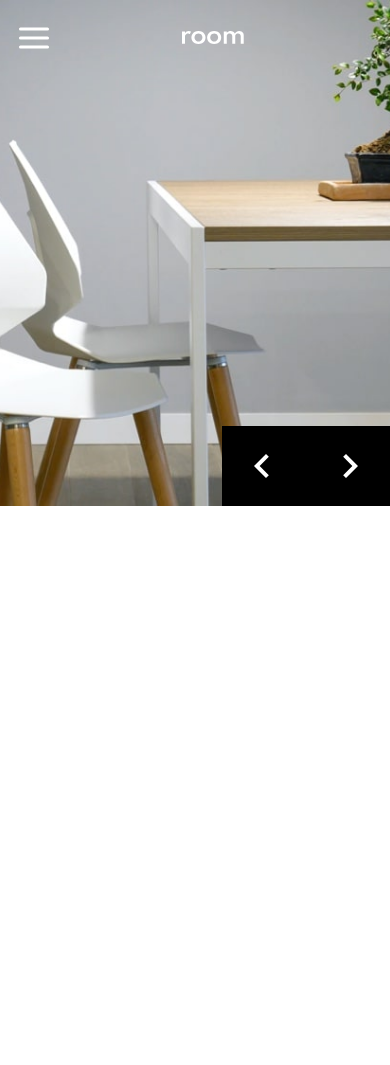
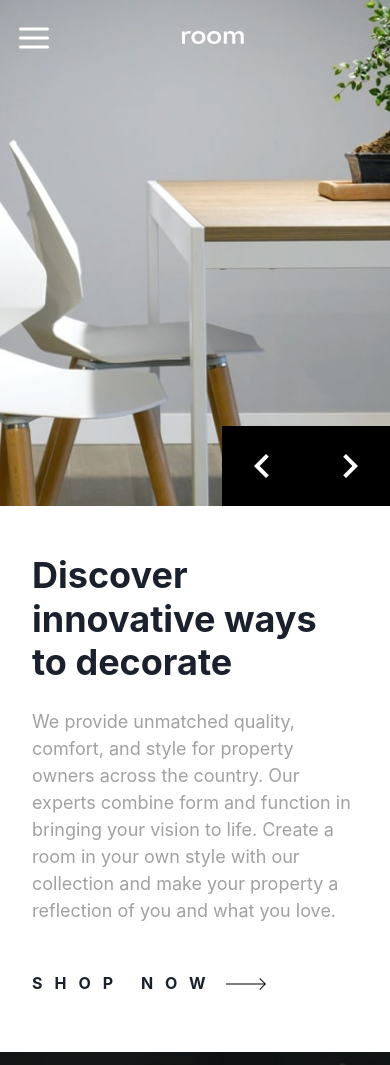
Before and after one commit to neildc14/Room-homepage, a React (Vite) app: page / in a window 390 px wide. Shown: the top 1065 px of the page. Before the commit the page ends 844 px from the top, so only its background shows below. Built offline with nearby package versions, Linux system fonts and the light colour scheme.

Commit message:
home components splitted into another components/ finished mobile view

```diff
--- /dev/null
+++ b/src/components/About.jsx
@@ -0,0 +1,45 @@
+import React from "react";
+import { Container, Box, Heading, Text, Image } from "@chakra-ui/react";
+import ImageAboutDark from "../assets/images/image-about-dark.jpg";
+import ImageAboutLight from "../assets/images/image-about-light.jpg";
+
+function About() {
+  return (
+    <Box mt={12}>
+      <Image
+        src={ImageAboutDark}
+        aria-label="About image"
+        mx={0}
+        width="100%"
+      />
+      <Container mt={12}>
+        <Box px={4}>
+          <Heading
+            as="h2"
+            fontSize="lg"
+            sx={{ letterSpacing: "7px", fontWeight: 600 }}
+          >
+            ABOUT OUR FURNITURE
+          </Heading>
+          <Text fontSize="lg" mt={6} color="brand.dark_grey">
+            Our multifunctional collection blends design and function to suit
+            your individual taste. Make each room unique, or pick a cohesive
+            theme that best express your interests and what inspires you. Find
+            the furniture pieces you need, from traditional to contemporary
+            styles or anything in between. Product specialists are available to
+            help you create your dream space.
+          </Text>
+        </Box>
+      </Container>
+      <Image
+        mt={10}
+        src={ImageAboutLight}
+        aria-label="About image"
+        mx={0}
+        width="100%"
+      />
+    </Box>
+  );
+}
+
+export default About;
--- /dev/null
+++ b/src/components/HeroFeatures.jsx
@@ -0,0 +1,77 @@
+import React from "react";
+import Header from "./layouts/Header";
+
+import { useSelector, useDispatch } from "react-redux";
+import { forward, backward } from "../redux/features/imageIndexSlice";
+
+//chakra
+import { Container, Box, ButtonGroup } from "@chakra-ui/react";
+import { ChevronLeftIcon, ChevronRightIcon } from "@chakra-ui/icons";
+
+import HeroImage1 from "../assets/images/desktop-image-hero-1.jpg";
+import HeroImage2 from "../assets/images/mobile-image-hero-2.jpg";
+import HeroImage3 from "../assets/images/mobile-image-hero-3.jpg";
+import ArrowButton from "./ArrowButton";
+
+function Hero() {
+  const carouselImages = [`${HeroImage1}`, `${HeroImage2}`, `${HeroImage3}`];
+  const index = useSelector((state) => state.imageIndex.index);
+  const dispatch = useDispatch();
+
+  const forwardFunc = () => {
+    dispatch(forward());
+  };
+
+  const backwardFunc = () => {
+    dispatch(backward());
+  };
+
+  return (
+    <React.Fragment>
+      <Box
+        height="60vh"
+        w={"100%"}
+        sx={{
+          backgroundImage: `url(${carouselImages[index]})`,
+          backgroundRepeat: "no-repeat",
+          backgroundPosition: "center center",
+          backgroundSize: "cover",
+        }}
+      >
+        <Container sx={{ height: "100%", position: "relative" }}>
+          <Header />
+          <ButtonGroup
+            bg="black"
+            display="inline-block"
+            sx={{ position: "absolute", bottom: 0, right: 0 }}
+          >
+            <ArrowButton carouselSlide={backwardFunc}>
+              <ChevronLeftIcon
+                color="white"
+                w={12}
+                h={14}
+                _hover={{
+                  color: "teal.300",
+                }}
+                _active={{ color: "black" }}
+              />
+            </ArrowButton>
+            <ArrowButton carouselSlide={forwardFunc}>
+              <ChevronRightIcon
+                color="white"
+                w={12}
+                h={14}
+                _hover={{
+                  color: "teal.300",
+                }}
+                _active={{ color: "black" }}
+              />
+            </ArrowButton>
+          </ButtonGroup>
+        </Container>
+      </Box>
+    </React.Fragment>
+  );
+}
+
+export default Hero;
--- /dev/null
+++ b/src/components/LongArrowIcon.jsx
@@ -0,0 +1,11 @@
+export default function LongArrowIcon() {
+  return (
+    <svg width="40" height="12" xmlns="http://www.w3.org/2000/svg">
+      <path
+        d="M34.05 0l5.481 5.527h.008v.008L40 6l-.461.465v.063l-.062-.001L34.049 12l-.662-.668 4.765-4.805H0v-1h38.206l-4.82-4.86L34.05 0z"
+        fill="#000"
+        fillRule="nonzero"
+      />
+    </svg>
+  );
+}
--- /dev/null
+++ b/src/components/ShopNow.jsx
@@ -0,0 +1,38 @@
+import React from "react";
+import { Container, Box, Button, Heading, Text } from "@chakra-ui/react";
+import LongArrowIcon from "./LongArrowIcon";
+
+function ShopNow() {
+  return (
+    <Container>
+      <Box mt={12} px={4}>
+        <Heading as="h1" size="2xl">
+          Discover innovative ways to decorate
+        </Heading>
+        <Text fontSize="lg" mt={6} color="brand.dark_grey">
+          We provide unmatched quality, comfort, and style for property owners
+          across the country. Our experts combine form and function in bringing
+          your vision to life. Create a room in your own style with our
+          collection and make your property a reflection of you and what you
+          love.
+        </Text>
+
+        <Button
+          variant="ghost"
+          ps={0}
+          mt={10}
+          sx={{
+            paddingRight: "40px",
+            letterSpacing: "12px",
+            fontWeight: 700,
+          }}
+          rightIcon={<LongArrowIcon />}
+        >
+          SHOP NOW
+        </Button>
+      </Box>
+    </Container>
+  );
+}
+
+export default ShopNow;
--- a/src/components/page/Home.jsx
+++ b/src/components/page/Home.jsx
@@ -1,72 +1,16 @@
 import React from "react";
-import Header from "../layouts/Header";
-import { useSelector, useDispatch } from "react-redux";
-import { forward, backward } from "../../redux/features/imageIndexSlice";
+import About from "../About";
+import ShopNow from "../ShopNow";
+import Hero from "../HeroFeatures";
 
-import { Container, Box, ButtonGroup } from "@chakra-ui/react";
-import { ChevronLeftIcon, ChevronRightIcon } from "@chakra-ui/icons";
-
-import HeroImage1 from "../../assets/images/desktop-image-hero-1.jpg";
-import HeroImage2 from "../../assets/images/mobile-image-hero-2.jpg";
-import HeroImage3 from "../../assets/images/mobile-image-hero-3.jpg";
-import ArrowButton from "../ArrowButton";
+import { Box } from "@chakra-ui/react";
 
 function Home() {
-  const carouselImages = [`${HeroImage1}`, `${HeroImage2}`, `${HeroImage3}`];
-  const index = useSelector((state) => state.imageIndex.index);
-  const dispatch = useDispatch();
-
-  const forwardFunc = () => {
-    dispatch(forward());
-  };
-
-  const backwardFunc = () => {
-    dispatch(backward());
-  };
-
   return (
-    <Box
-      height="60vh"
-      w={"100%"}
-      sx={{
-        backgroundImage: `url(${carouselImages[index]})`,
-        backgroundRepeat: "no-repeat",
-        backgroundPosition: "center center",
-        backgroundSize: "cover",
-      }}
-    >
-      <Container sx={{ height: "100%", position: "relative" }}>
-        <Header />
-
-        <ButtonGroup
-          bg="black"
-          display="inline-block"
-          sx={{ position: "absolute", bottom: 0, right: 0 }}
-        >
-          <ArrowButton carouselSlide={backwardFunc}>
-            <ChevronLeftIcon
-              color="white"
-              w={12}
-              h={14}
-              _hover={{
-                color: "teal.300",
-              }}
-              _active={{ color: "black" }}
-            />
-          </ArrowButton>
-          <ArrowButton carouselSlide={forwardFunc}>
-            <ChevronRightIcon
-              color="white"
-              w={12}
-              h={14}
-              _hover={{
-                color: "teal.300",
-              }}
-              _active={{ color: "black" }}
-            />
-          </ArrowButton>
-        </ButtonGroup>
-      </Container>
+    <Box>
+      <Hero />
+      <ShopNow />
+      <About />
     </Box>
   );
 }
```
